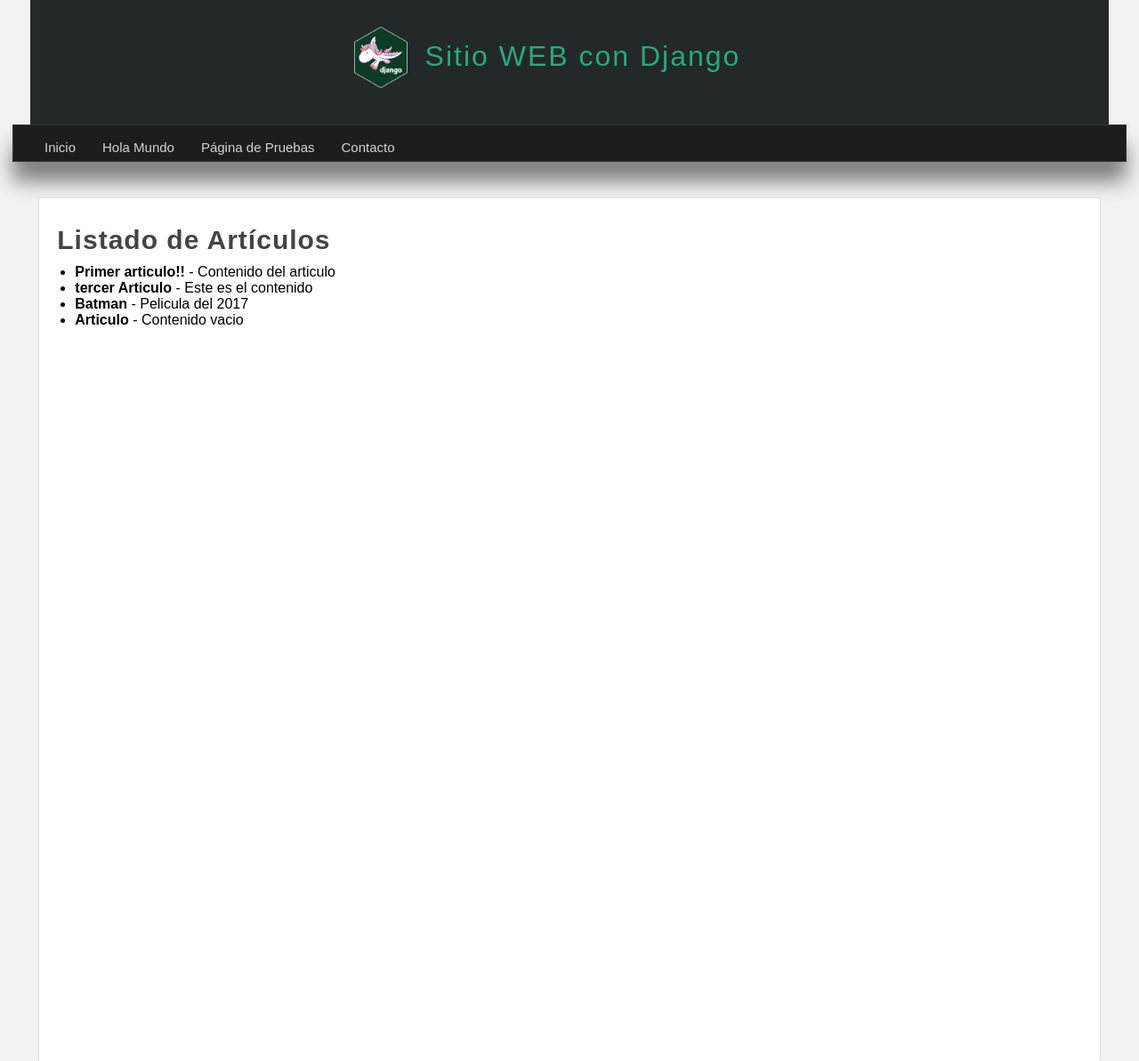
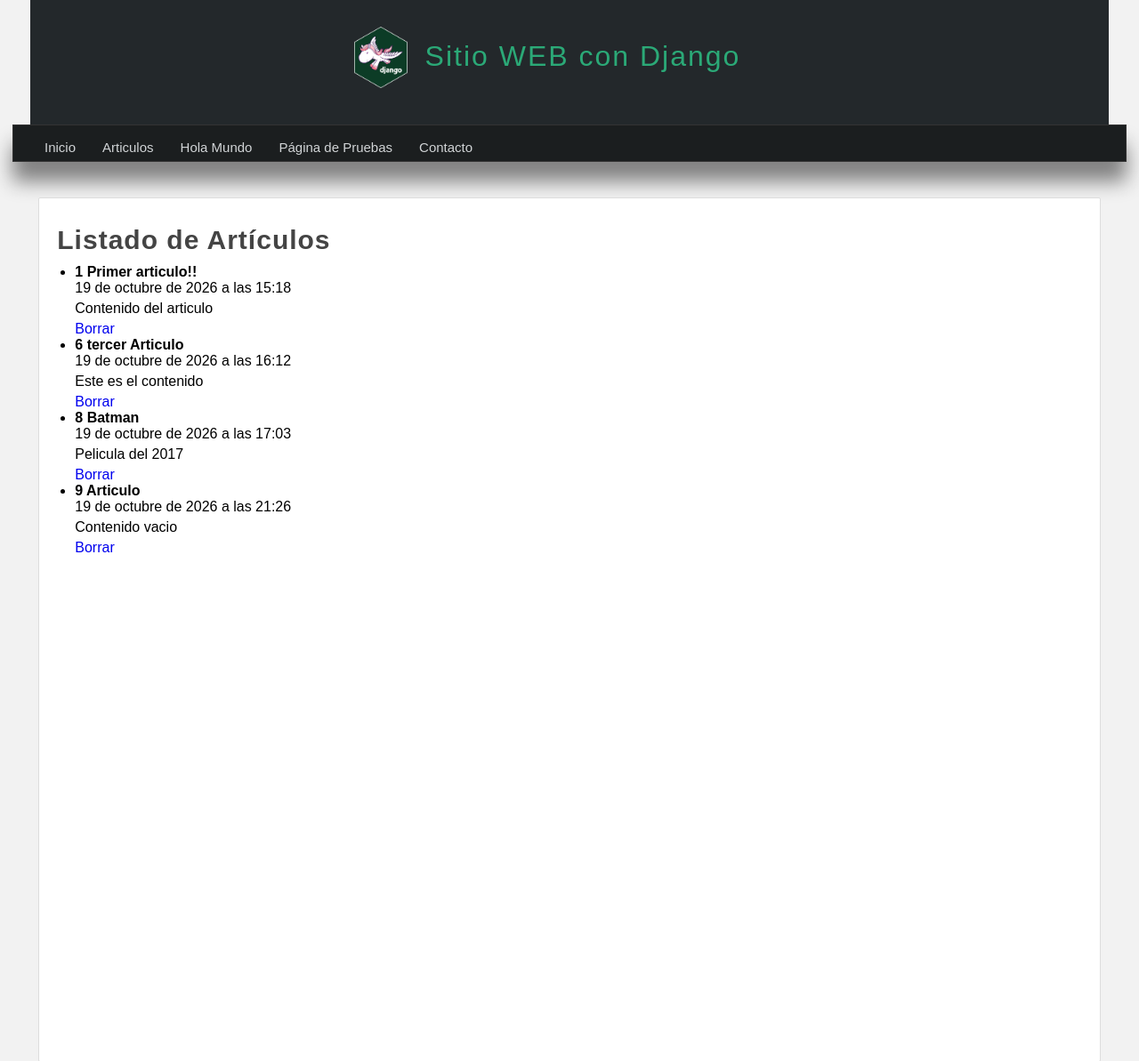
Before and after one commit to russellortiz12-create/Primer-proyecto-Django, a Django app: page /articulos/ in a window 1280 px wide. Shown: the top 1193 px of the page at 89% size. Run offline with Django 5.2, Linux system fonts and the light colour scheme; data comes from the database, SQL or seed files in the repository; both versions use the stored data as it was after the commit.

Commit message:
Fix: Termina el video donde se explica varios componentes de bases de datos creando articulos

```diff
--- a/22-django/AprendiendoDjango/AprendiendoDjango/settings.py
+++ b/22-django/AprendiendoDjango/AprendiendoDjango/settings.py
@@ -104,7 +104,7 @@ AUTH_PASSWORD_VALIDATORS = [
 # Internationalization
 # https://docs.djangoproject.com/en/6.1/topics/i18n/
 
-LANGUAGE_CODE = 'en-us'
+LANGUAGE_CODE = 'es-es'
 
 TIME_ZONE = 'UTC'
 
--- a/22-django/AprendiendoDjango/AprendiendoDjango/urls.py
+++ b/22-django/AprendiendoDjango/AprendiendoDjango/urls.py
@@ -30,5 +30,7 @@ urlpatterns = [
     path('crear-articulo/<str:title>/<str:content>/<str:public>', views.crear_articulo, name="crear_articulo"),
     path('articulo/', views.articulo, name="articulo"),
     path('editar-articulo/<int:id>', views.editar_articulo),
-    path('articulos/', views.articulos)
+    path('articulos/', views.articulos, name="articulos"),
+    path('borrar-articulo/<int:id>', views.borrar_articulo, name="borrar")
+
 ]
--- a/22-django/AprendiendoDjango/miapp/templates/articulos.html
+++ b/22-django/AprendiendoDjango/miapp/templates/articulos.html
@@ -9,10 +9,12 @@
     <ul>
         {% for articulo in articulos %}
             <li>
-            <strong>{{ articulo.title }}</strong> - {{ articulo.content }}
+                <h4>{{ articulo.id }} {{ articulo.title }}</h4>
+                <span>{{ articulo.created_at }}</span>
+                <p>{{ articulo.content }}</p>
+                <a href="{% url 'borrar' id=articulo.id %}">Borrar</a>
+                <br/>
             </li>
-    {% empty %}
-        <p>No hay artículos disponibles.</p>
         {% endfor %}
     </ul>
 
--- a/22-django/AprendiendoDjango/miapp/templates/layout.html
+++ b/22-django/AprendiendoDjango/miapp/templates/layout.html
@@ -31,6 +31,9 @@
                 <a href="{% url 'inicio' %}">Inicio</a>
             </li>
             <li>
+                <a href="{% url 'articulos' %}">Articulos</a>
+            </li>
+            <li>
                 <a href="{% url 'hola_mundo' %}">Hola Mundo</a>
             </li>
             <li>
--- a/22-django/AprendiendoDjango/miapp/views.py
+++ b/22-django/AprendiendoDjango/miapp/views.py
@@ -106,3 +106,9 @@ def articulos(request):
     return render(request, 'articulos.html', {
         'articulos': articulos
     })
+
+def borrar_articulo(request, id):
+    articulo = Article.objects.get(pk=id)
+    articulo.delete()
+
+    return redirect('articulos')
```
Also changed, not shown: 22-django/AprendiendoDjango/db.sqlite3. Lines whose indentation alone changed are shown as unchanged.
